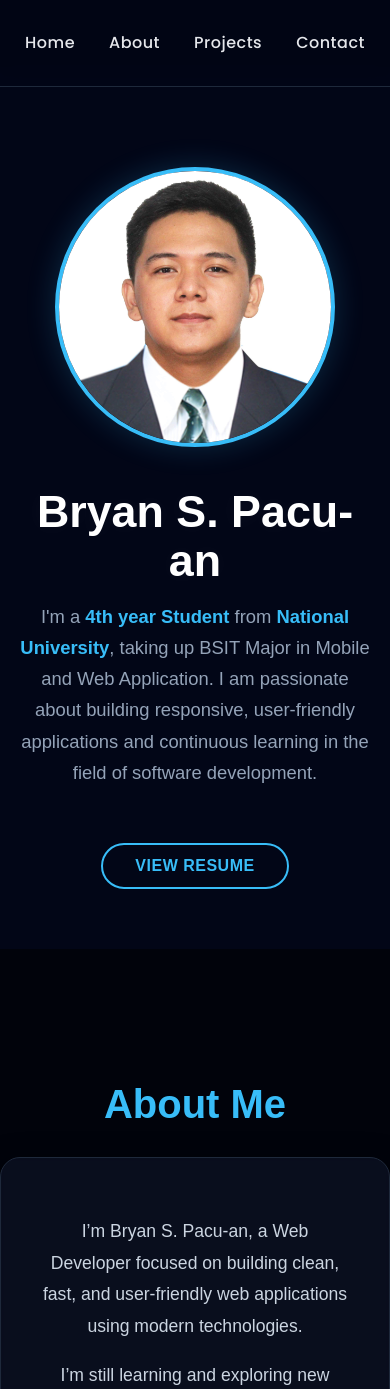
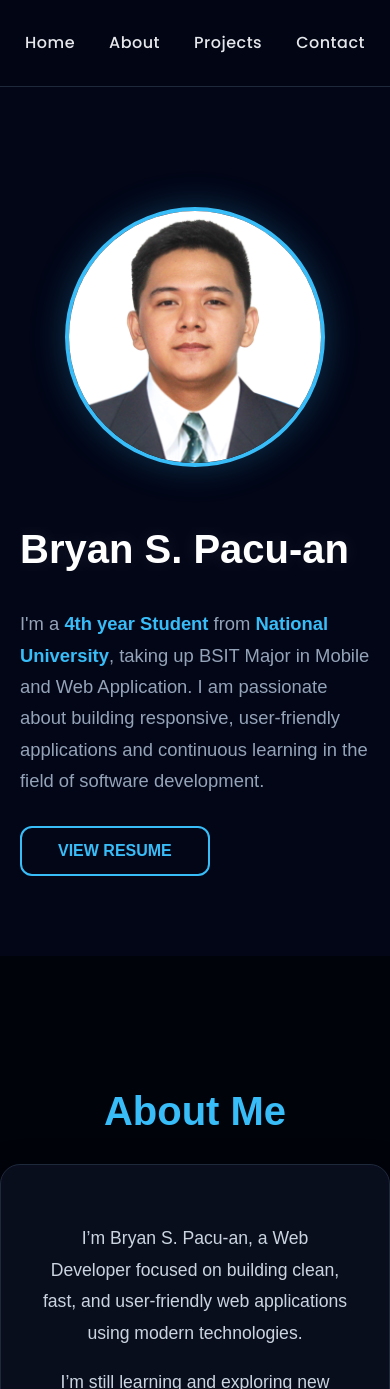
Before and after one commit to bryan-ctrl/MyportfolioZXC, a React (Vite) app: page / in a window 390 px wide. Shown: the top 1389 px of the page. Built offline with nearby package versions, Linux system fonts and the light colour scheme.

Commit message:
New Hero Section again

```diff
--- a/package.json
+++ b/package.json
@@ -12,7 +12,8 @@
   "dependencies": {
     "react": "^19.2.0",
     "react-dom": "^19.2.0",
-    "react-icons": "^5.5.0"
+    "react-icons": "^5.5.0",
+    "react-type-animation": "^3.2.0"
   },
   "devDependencies": {
     "@eslint/js": "^9.39.1",
--- a/src/components/Hero.jsx
+++ b/src/components/Hero.jsx
@@ -7,7 +7,9 @@ export default function Hero() {
       <div className="hero-container">
         {/* Left Side: Hero Text */}
         <div className="hero-content">
-          <h1 className="hero-name">Bryan S. Pacu-an</h1>
+          <div className="typewriter">
+            <h1 className="hero-name">Bryan S. Pacu-an</h1>
+          </div>
           <p className="hero-description">
             I'm a <strong>4th year Student</strong> from <strong>National University</strong>, taking up
             BSIT Major in Mobile and Web Application. I am passionate about building
--- a/src/styles/app.css
+++ b/src/styles/app.css
@@ -106,15 +106,17 @@ body {
   .nav-links { margin-left: 0; margin-top: 15px; gap: 10px; }
 }
 
-/* ========== Hero Section (Updated Split Layout) ========== */
+/* ========== Hero Section (Full Final Build - No Cursor) ========== */
 .hero-split {
   min-height: 100vh;
   display: flex;
   align-items: center;
   justify-content: center;
-  padding: 60px 10% 0 10%; /* Dinagdagan ang side padding */
+  padding: 100px 10% 60px 10%;
   background: #020617;
-  margin-top: -20px;
+  position: relative;
+  overflow: hidden;
+  margin: 0;
 }
 
 .hero-container {
@@ -123,7 +125,8 @@ body {
   justify-content: space-between;
   max-width: 1200px;
   width: 100%;
-  gap: 60px; /* Space sa pagitan ng text at image */
+  gap: 60px;
+  transform: translateY(-40px);
 }
 
 /* Text Container */
@@ -132,24 +135,39 @@ body {
   text-align: left;
 }
 
+/* --- TYPING ANIMATION (TEXT ONLY) --- */
 .hero-name {
   font-size: 3.8rem;
-  color: #ffffff; /* White color */
+  color: #ffffff;
   margin: 0 0 15px 0;
   font-weight: 800;
   line-height: 1.1;
-  text-shadow: 0 0 20px rgba(255, 255, 255, 0.05);
+  text-shadow: 0 0 20px rgba(255, 255, 255, 0.1);
+
+  display: inline-block;
+  overflow: hidden;      /* Itatago ang letrang hindi pa lumalabas */
+  white-space: nowrap;   /* Pipigilan ang pag-wrap ng text */
+  width: 0;              /* Simula sa zero width */
+  border-right: none;    /* TINANGGAL ANG LINYA DITO */
+
+  /* steps(17) para sa 17 characters ng "Bryan S. Pacu-an" */
+  animation: typing-only 2.5s steps(17, end) forwards;
+}
+
+/* Keyframe para sa dahan-dahang paglabas ng text */
+@keyframes typing-only {
+  from { width: 0; }
+  to { width: 100%; }
 }
 
 .hero-description {
   font-size: 1.15rem;
   line-height: 1.7;
-  color: #94a3b8; /* Muted slate color */
+  color: #94a3b8;
   margin-bottom: 30px;
   max-width: 550px;
 }
 
-/* Highlight style para sa National University at BSIT */
 .hero-description strong {
   color: #38bdf8;
   font-weight: 600;
@@ -159,25 +177,24 @@ body {
 .hero-img-container {
   flex: 0.8;
   display: flex;
-  justify-content: flex-end; /* Slight right side placement */
+  justify-content: flex-end;
 }
 
 .hero-profile-pic {
-  width: 380px;
-  height: 380px;
+  width: 360px;
+  height: 360px;
   object-fit: cover;
-  border-radius: 50%; /* Squircle design para modern */
+  border-radius: 50%;
   border: 4px solid #38bdf8;
-  box-shadow: 0 0 30px rgba(56, 189, 248, 0.2);
-  transition: all 0.4s cubic-bezier(0.175, 0.885, 0.32, 1.275);
+  box-shadow: 0 0 35px rgba(56, 189, 248, 0.25);
+  transition: all 0.4s ease;
 }
 
 .hero-profile-pic:hover {
-  transform: scale(1.03) translateY(-10px) rotate(2deg);
-  box-shadow: 0 15px 45px rgba(56, 189, 248, 0.4);
+  transform: scale(1.05) rotate(2deg);
 }
 
-/* ========== Buttons (Updated) ========== */
+/* Buttons */
 .hero-actions {
   display: flex;
   gap: 15px;
@@ -187,81 +204,28 @@ body {
   display: inline-block;
   padding: 14px 36px;
   border: 2px solid #38bdf8;
-  border-radius: 12px; /* Inayos para bumagay sa image border-radius */
+  border-radius: 12px;
   background: transparent;
   color: #38bdf8;
   text-decoration: none;
   font-weight: 700;
-  letter-spacing: 0.5px;
   transition: all 0.3s ease;
 }
 
 .btn-resume:hover {
   background: #38bdf8;
   color: #020617;
-  box-shadow: 0 8px 25px rgba(56, 189, 248, 0.3);
   transform: translateY(-3px);
 }
 
-/* ========== Responsive Design (Mobile) ========== */
+/* Responsive */
 @media (max-width: 968px) {
-  .hero-split {
-    padding: 100px 20px 60px 20px;
-  }
-
-  .hero-container {
-    flex-direction: column-reverse; /* Picture sa taas, Text sa baba */
-    text-align: center;
-    gap: 40px;
-  }
-
-  .hero-content {
-    text-align: center;
-  }
-
-  .hero-name {
-    font-size: 2.8rem;
-  }
-
-  .hero-description {
-    margin: 0 auto 30px auto;
-  }
-
-  .hero-img-container {
-    justify-content: center;
-  }
-
-  .hero-profile-pic {
-    width: 280px;
-    height: 280px;
-  }
-
-  .hero-actions {
-    justify-content: center;
-  }
+  .hero-split { min-height: auto; padding: 120px 20px 80px 20px; }
+  .hero-container { flex-direction: column-reverse; text-align: center; transform: translateY(0); }
+  .hero-name { font-size: 2.5rem; } /* Adjusted for mobile typing space */
+  .hero-img-container { justify-content: center; }
+  .hero-profile-pic { width: 260px; height: 260px; }
 }
-
-/* ========== Buttons ========== */
-.btn-resume {
-  display: inline-block;
-  margin-top: 25px;
-  padding: 12px 32px;
-  border: 2px solid #38bdf8;
-  border-radius: 999px;
-  background: transparent;
-  color: #38bdf8;
-  text-decoration: none;
-  font-weight: 600;
-  transition: all 0.3s ease;
-}
-
-.btn-resume:hover {
-  background: #38bdf8;
-  color: #020617;
-  box-shadow: 0 0 20px rgba(56, 189, 248, 0.4);
-  transform: translateY(-3px);
-}
-
 /* ========== About Section ========== */
 .about {
   padding: 100px 0;
```
Also changed, not shown: 1 other file (tests, documents, lock files or other folders).
